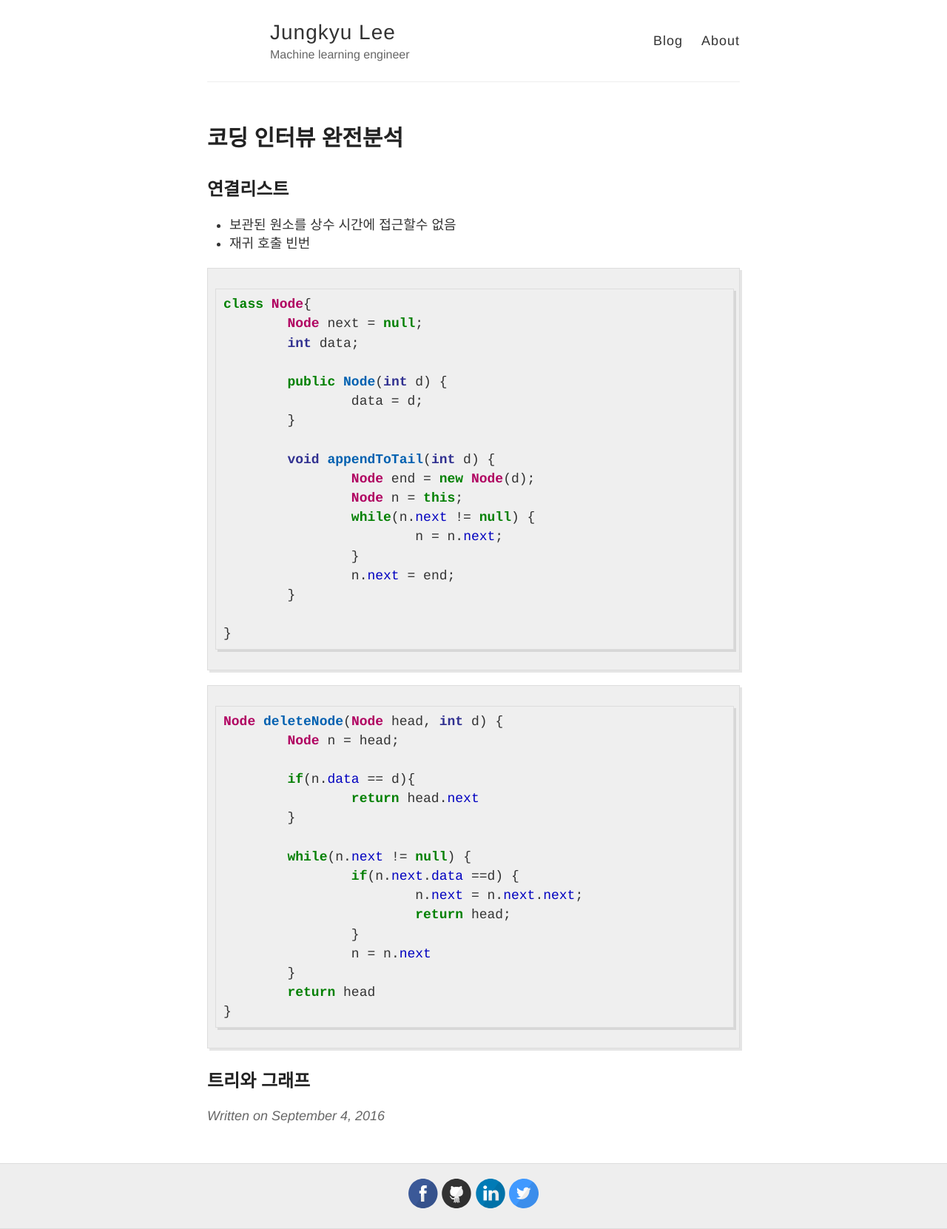
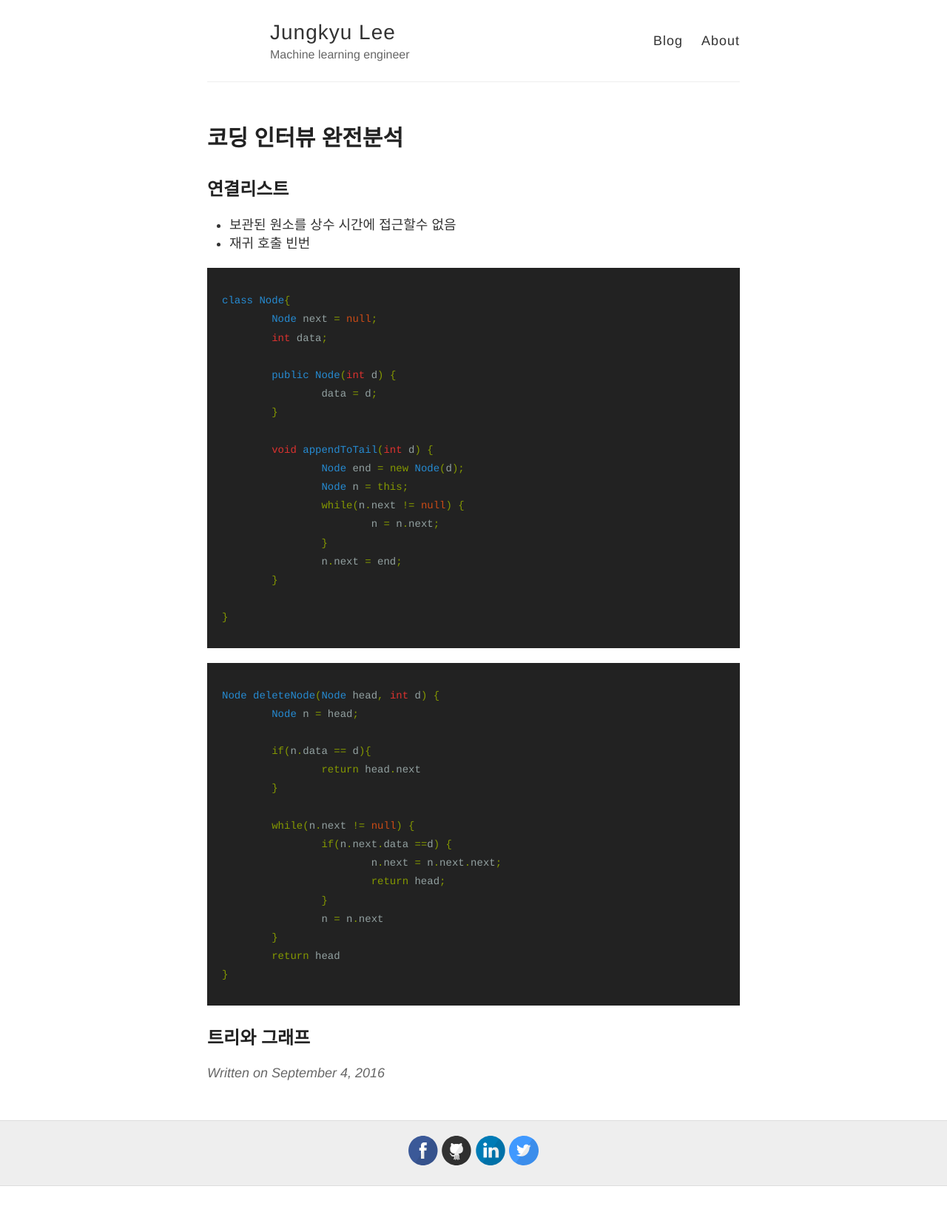
Before and after one commit to sweaterr/sweaterr.github.io, a Jekyll site: the page built from _posts/2016-9-4-coding-interview.md, in a window 1280 px wide. Shown: the whole page at 74% size. Built offline with Jekyll 4.4.1, drawn with Linux system fonts in a browser that asks for light colours; comment, search, counter and statistics services are not loaded; after the commit the page ends 1603 px from its top, so only the background shows below that.

Commit message:
Update _highlights.scss

```diff
--- a/_sass/_highlights.scss
+++ b/_sass/_highlights.scss
@@ -1,77 +1,161 @@
+
+/***********************/
+/* SYNTAX HIGHLIGHTING */
+/***********************/
 
 .highlight {
-  background-color: #efefef;
-  padding: 7px 7px 7px 10px;
-  border: 1px solid #ddd;
-  -moz-box-shadow: 3px 3px rgba(0,0,0,0.1);
-  -webkit-box-shadow: 3px 3px rgba(0,0,0,0.1);
-  box-shadow: 3px 3px rgba(0,0,0,0.1);
-  margin: 20px 0 20px 0;
-  overflow: scroll;
+  background-color: $darkerGray;
+  padding: 5px 10px;
+  margin: 20px 0;
+}
+
+.highlight pre {
+  /* overflow: scroll; Prefer no word wrap? Uncomment this line and comment out the 2 lines below. */
+  word-break: break-all;
+  word-wrap: break-word;
 }
 
 code {
-  font-family:'Bitstream Vera Sans Mono','Courier', monospace;
+  font-family: 'Courier', monospace;
+  font-size: 14px;
+  color: #999
 }
 
-.highlight .hll { background-color: #ffffcc }
-.highlight .c { color: #808080 } /* Comment */
-.highlight .err { color: #F00000; background-color: #F0A0A0 } /* Error */
-.highlight .k { color: #008000; font-weight: bold } /* Keyword */
-.highlight .o { color: #303030 } /* Operator */
-.highlight .cm { color: #808080 } /* Comment.Multiline */
-.highlight .cp { color: #507090 } /* Comment.Preproc */
-.highlight .c1 { color: #808080 } /* Comment.Single */
-.highlight .cs { color: #cc0000; font-weight: bold } /* Comment.Special */
-.highlight .gd { color: #A00000 } /* Generic.Deleted */
-.highlight .ge { font-style: italic } /* Generic.Emph */
-.highlight .gr { color: #FF0000 } /* Generic.Error */
-.highlight .gh { color: #000080; font-weight: bold } /* Generic.Heading */
-.highlight .gi { color: #00A000 } /* Generic.Inserted */
-.highlight .go { color: #808080 } /* Generic.Output */
-.highlight .gp { color: #c65d09; font-weight: bold } /* Generic.Prompt */
-.highlight .gs { font-weight: bold } /* Generic.Strong */
-.highlight .gu { color: #800080; font-weight: bold } /* Generic.Subheading */
-.highlight .gt { color: #0040D0 } /* Generic.Traceback */
-.highlight .kc { color: #008000; font-weight: bold } /* Keyword.Constant */
-.highlight .kd { color: #008000; font-weight: bold } /* Keyword.Declaration */
-.highlight .kn { color: #008000; font-weight: bold } /* Keyword.Namespace */
-.highlight .kp { color: #003080; font-weight: bold } /* Keyword.Pseudo */
-.highlight .kr { color: #008000; font-weight: bold } /* Keyword.Reserved */
-.highlight .kt { color: #303090; font-weight: bold } /* Keyword.Type */
-.highlight .m { color: #6000E0; font-weight: bold } /* Literal.Number */
-.highlight .s { background-color: #fff0f0 } /* Literal.String */
-.highlight .na { color: #0000C0 } /* Name.Attribute */
-.highlight .nb { color: #007020 } /* Name.Builtin */
-.highlight .nc { color: #B00060; font-weight: bold } /* Name.Class */
-.highlight .no { color: #003060; font-weight: bold } /* Name.Constant */
-.highlight .nd { color: #505050; font-weight: bold } /* Name.Decorator */
-.highlight .ni { color: #800000; font-weight: bold } /* Name.Entity */
-.highlight .ne { color: #F00000; font-weight: bold } /* Name.Exception */
-.highlight .nf { color: #0060B0; font-weight: bold } /* Name.Function */
-.highlight .nl { color: #907000; font-weight: bold } /* Name.Label */
-.highlight .nn { color: #0e84b5; font-weight: bold } /* Name.Namespace */
-.highlight .nt { color: #007000 } /* Name.Tag */
-.highlight .nv { color: #906030 } /* Name.Variable */
-.highlight .ow { color: #000000; font-weight: bold } /* Operator.Word */
-.highlight .w { color: #bbbbbb } /* Text.Whitespace */
-.highlight .mf { color: #6000E0; font-weight: bold } /* Literal.Number.Float */
-.highlight .mh { color: #005080; font-weight: bold } /* Literal.Number.Hex */
-.highlight .mi { color: #0000D0; font-weight: bold } /* Literal.Number.Integer */
-.highlight .mo { color: #4000E0; font-weight: bold } /* Literal.Number.Oct */
-.highlight .sb { background-color: #fff0f0 } /* Literal.String.Backtick */
-.highlight .sc { color: #0040D0 } /* Literal.String.Char */
-.highlight .sd { color: #D04020 } /* Literal.String.Doc */
-.highlight .s2 { background-color: #fff0f0 } /* Literal.String.Double */
-.highlight .se { color: #606060; font-weight: bold; background-color: #fff0f0 } /* Literal.String.Escape */
-.highlight .sh { background-color: #fff0f0 } /* Literal.String.Heredoc */
-.highlight .si { background-color: #e0e0e0 } /* Literal.String.Interpol */
-.highlight .sx { color: #D02000; background-color: #fff0f0 } /* Literal.String.Other */
-.highlight .sr { color: #000000; background-color: #fff0ff } /* Literal.String.Regex */
-.highlight .s1 { background-color: #fff0f0 } /* Literal.String.Single */
-.highlight .ss { color: #A06000 } /* Literal.String.Symbol */
-.highlight .bp { color: #007020 } /* Name.Builtin.Pseudo */
-.highlight .vc { color: #306090 } /* Name.Variable.Class */
-.highlight .vg { color: #d07000; font-weight: bold } /* Name.Variable.Global */
-.highlight .vi { color: #3030B0 } /* Name.Variable.Instance */
-.highlight .il { color: #0000D0; font-weight: bold } /* Literal.Number.Integer.Long */
+// Solarized Light Pygments
+// Thanks https://gist.github.com/edwardhotchkiss/2005058
+/* Comment */
+.highlight .c, .highlight .c1 { color: #586E75 }
+/* Error */
+.highlight .err { color: #93A1A1 }
+/* Generic */
+.highlight .g { color: #93A1A1 }
+/* Keyword */
+.highlight .k { color: #859900 }
+/* Literal */
+.highlight .l { color: #93A1A1 }
+/* Name */
+.highlight .n { color: #93A1A1 }
+/* Operator */
+.highlight .o { color: #859900 }
+/* Other */
+.highlight .x { color: #CB4B16 }
+/* Punctuation */
+.highlight .p { color: #93A1A1 }
+/* Comment.Multiline */
+.highlight .cm { color: #586E75 }
+/* Comment.Preproc */
+.highlight .cp { color: #859900 }
+/* Comment.Single */
+.highlight .c1 { color: #586E75 }
+/* Comment.Special */
+.highlight .cs { color: #859900 }
+/* Generic.Deleted */
+.highlight .gd { color: #2AA198 }
+/* Generic.Emph */
+.highlight .ge { color: #93A1A1; font-style: italic }
+/* Generic.Error */
+.highlight .gr { color: #DC322F }
+/* Generic.Heading */
+.highlight .gh { color: #CB4B16 }
+/* Generic.Inserted */
+.highlight .gi { color: #859900 }
+/* Generic.Output */
+.highlight .go { color: #93A1A1 }
+/* Generic.Prompt */
+.highlight .gp { color: #93A1A1 }
+/* Generic.Strong */
+.highlight .gs { color: #93A1A1; font-weight: bold }
+/* Generic.Subheading */
+.highlight .gu { color: #CB4B16 }
+/* Generic.Traceback */
+.highlight .gt { color: #93A1A1 }
+/* Keyword.Constant */
+.highlight .kc { color: #CB4B16 }
+/* Keyword.Declaration */
+.highlight .kd { color: #268BD2 }
+/* Keyword.Namespace */
+.highlight .kn { color: #859900 }
+/* Keyword.Pseudo */
+.highlight .kp { color: #859900 }
+/* Keyword.Reserved */
+.highlight .kr { color: #268BD2 }
+/* Keyword.Type */
+.highlight .kt { color: #DC322F }
+/* Literal.Date */
+.highlight .ld { color: #93A1A1 }
+/* Literal.Number */
+.highlight .m { color: #2AA198 }
+/* Literal.String */
+.highlight .s { color: #2AA198 }
+/* Name.Attribute */
+.highlight .na { color: #93A1A1 }
+/* Name.Builtin */
+.highlight .nb { color: #B58900 }
+/* Name.Class */
+.highlight .nc { color: #268BD2 }
+/* Name.Constant */
+.highlight .no { color: #CB4B16 }
+/* Name.Decorator */
+.highlight .nd { color: #268BD2 }
+/* Name.Entity */
+.highlight .ni { color: #CB4B16 }
+/* Name.Exception */
+.highlight .ne { color: #CB4B16 }
+/* Name.Function */
+.highlight .nf { color: #268BD2 }
+/* Name.Label */
+.highlight .nl { color: #93A1A1 }
+/* Name.Namespace */
+.highlight .nn { color: #93A1A1 }
+/* Name.Other */
+.highlight .nx { color: #555 }
+/* Name.Property */
+.highlight .py { color: #93A1A1 }
+/* Name.Tag */
+.highlight .nt { color: #268BD2 }
+/* Name.Variable */
+.highlight .nv { color: #268BD2 }
+/* Operator.Word */
+.highlight .ow { color: #859900 }
+/* Text.Whitespace */
+.highlight .w { color: #93A1A1 }
+/* Literal.Number.Float */
+.highlight .mf { color: #2AA198 }
+/* Literal.Number.Hex */
+.highlight .mh { color: #2AA198 }
+/* Literal.Number.Integer */
+.highlight .mi { color: #2AA198 }
+/* Literal.Number.Oct */
+.highlight .mo { color: #2AA198 }
+/* Literal.String.Backtick */
+.highlight .sb { color: #586E75 }
+/* Literal.String.Char */
+.highlight .sc { color: #2AA198 }
+/* Literal.String.Doc */
+.highlight .sd { color: #93A1A1 }
+/* Literal.String.Double */
+.highlight .s2 { color: #2AA198 }
+/* Literal.String.Escape */
+.highlight .se { color: #CB4B16 }
+/* Literal.String.Heredoc */
+.highlight .sh { color: #93A1A1 }
+/* Literal.String.Interpol */
+.highlight .si { color: #2AA198 }
+/* Literal.String.Other */
+.highlight .sx { color: #2AA198 }
+/* Literal.String.Regex */
+.highlight .sr { color: #DC322F }
+/* Literal.String.Single */
+.highlight .s1 { color: #2AA198 }
+/* Literal.String.Symbol */
+.highlight .ss { color: #2AA198 }
+/* Name.Builtin.Pseudo */
+.highlight .bp { color: #268BD2 }
+/* Name.Variable.Class */
+.highlight .vc { color: #268BD2 }
+/* Name.Variable.Global */
+.highlight .vg { color: #268BD2 }
+/* Name.Variable.Instance */
+.highlight .vi { color: #268BD2 }
+/* Literal.Number.Integer.Long */
+.highlight .il { color: #2AA198 }
```
